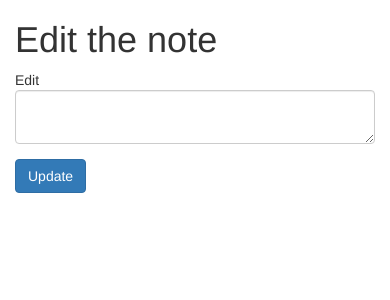
After one commit to contialessandro/blog, a Laravel app: template resources/views/notes/edit.blade.php in a window 390 px wide. The commit adds this page. Shown: the top 300 px of the page. Run offline with Laravel 8, Linux system fonts and the light colour scheme; the template is opened without the code that fills it, so the values that code supplies are empty; settings files or empty folders that the repository lacks are supplied.

Commit message:
https://laracasts.com/series/laravel-5-from-scratch/episodes/10?autoplay=true edit+add working ok

```diff
--- a/app/Card.php
+++ b/app/Card.php
@@ -12,4 +12,10 @@ class Card extends Model
        	return $this->hasMany(Note::class);
 
     }
+    public function addNote(Note $note)
+    {
+
+        return $this->notes()->save($note);
+
+    }
 }
--- a/app/Http/routes.php
+++ b/app/Http/routes.php
@@ -15,3 +15,5 @@ Route::get('/', 'PagesController@home');
 Route::get('/cards', 'CardsController@index');
 Route::get('/cards/{card}', 'CardsController@show');
 Route::post('/cards/{card}/notes', 'NotesController@store');
+Route::get('/notes/{note}/edit', 'NotesController@edit');
+Route::patch('/notes/{note}', 'NotesController@update');
--- a/config/app.php
+++ b/config/app.php
@@ -26,7 +26,7 @@ return [
     |
     */
 
-    'debug' => env('APP_DEBUG', false),
+    'debug' => env('APP_DEBUG', true),
 
     /*
     |--------------------------------------------------------------------------
--- a/resources/views/cards/show.blade.php
+++ b/resources/views/cards/show.blade.php
@@ -1,5 +1,4 @@
 @extends('layout')
-
 @section('content')
     <div class="container">
 	<div class="row">
--- /dev/null
+++ b/resources/views/notes/edit.blade.php
@@ -0,0 +1,23 @@
+@extends('layout')
+
+@section('content')
+<div class="container">
+    <div class="row">
+        <div class="col-md-4 col-md-offset-4">
+            <h1>Edit the note</h1>
+
+            Edit
+            <form method="POST" action="/notes/{{$note->id}}">
+                {{ csrf_field() }}
+                {{method_field('PATCH')}}
+                <div class="form-group">
+                    <textarea name="body" class="form-control">{{$note->body}}</textarea>
+                </div>
+                <div class="form-group">
+                    <button class="btn btn-primary">Update</button>
+                </div>
+            </form>
+        </div>
+    </div>
+</div>
+@stop
```
Also changed, not shown: database/database.sqlite, 3 other files.
